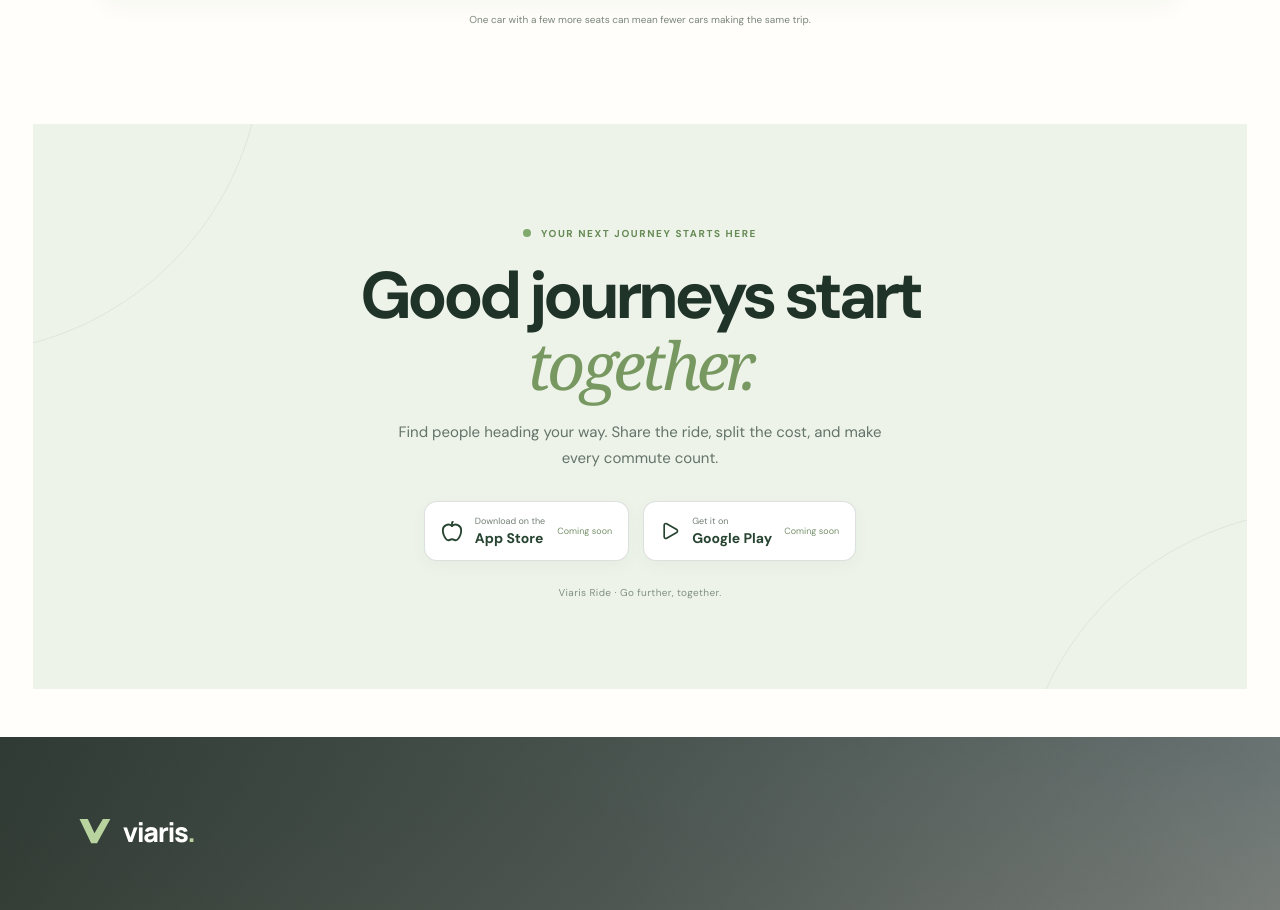
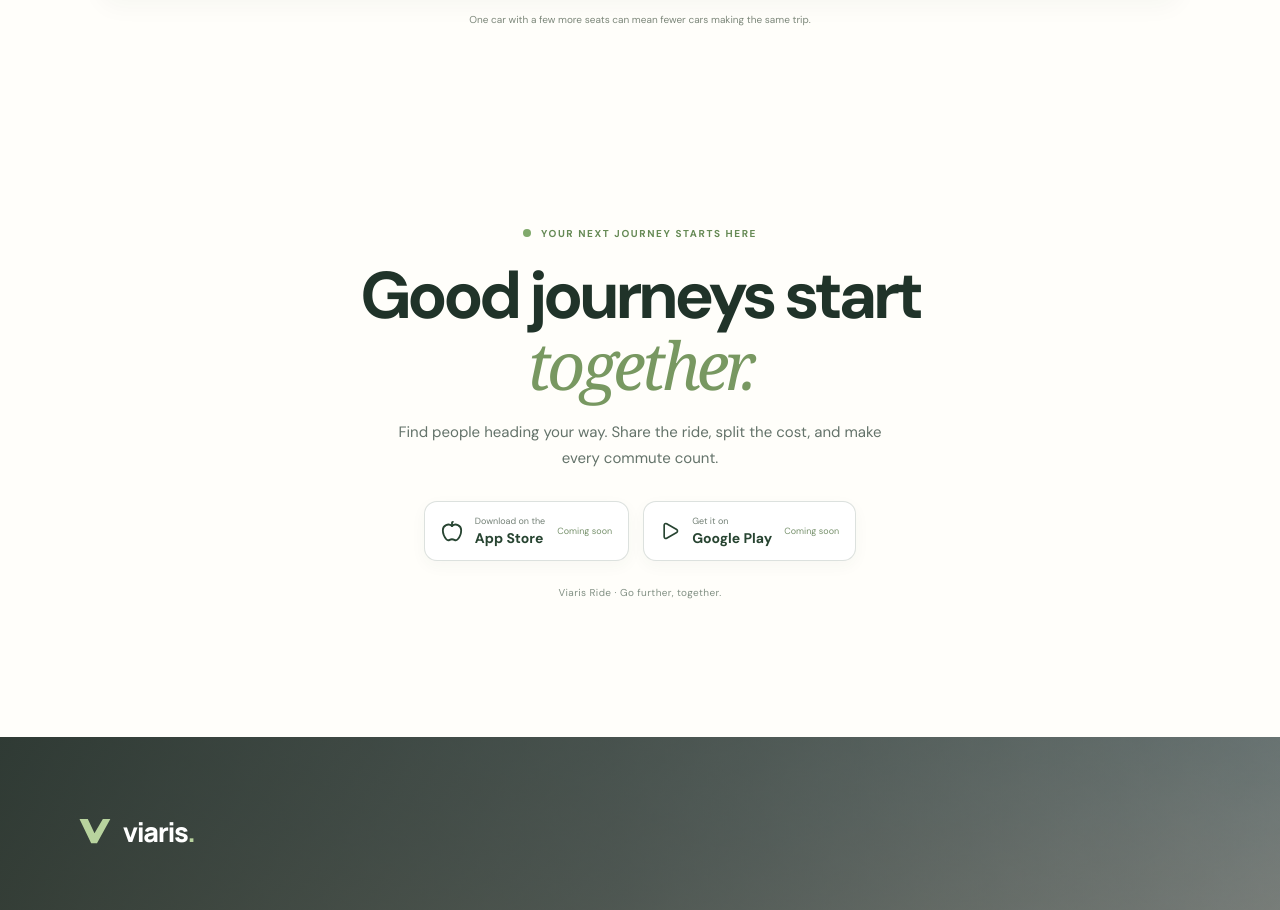
Before and after one commit to Surya8074/viaris-website, a React (Vite) app: page / in a window 1280 px wide. Shown: the part 7388-8298 px from the top of the page. Built offline with nearby package versions, Linux system fonts and the light colour scheme.

Commit message:
Remove green background from app download CTA

```diff
--- a/src/styles/download-app.css
+++ b/src/styles/download-app.css
@@ -1,5 +1,5 @@
-.download-app{position:relative;display:flex;justify-content:center;align-items:center;width:100%;margin:34px auto 0;padding:clamp(68px,8vw,112px) 24px clamp(64px,7vw,92px);overflow:hidden;background:#edf3e9;color:#203329;text-align:center;isolation:isolate}
-.download-app:before,.download-app:after{content:"";position:absolute;z-index:-1;pointer-events:none;border:1px solid rgba(112,146,99,.13);border-radius:50%;width:620px;height:620px}
+.download-app{position:relative;display:flex;justify-content:center;align-items:center;width:100%;margin:34px auto 0;padding:clamp(68px,8vw,112px) 24px clamp(64px,7vw,92px);overflow:hidden;background:transparent;color:#203329;text-align:center;isolation:isolate}
+ .download-app:before,.download-app:after{display:none;content:"";position:absolute;z-index:-1;pointer-events:none;border:1px solid rgba(112,146,99,.13);border-radius:50%;width:620px;height:620px}
 .download-app:before{left:-390px;top:-390px}.download-app:after{right:-390px;bottom:-440px}
 .download-app__copy{width:min(100%,760px);margin:0 auto}
 .download-app__eyebrow{display:flex;justify-content:center;align-items:center;gap:10px;color:#668a55;font-size:10px;font-weight:750;letter-spacing:.16em}
```
